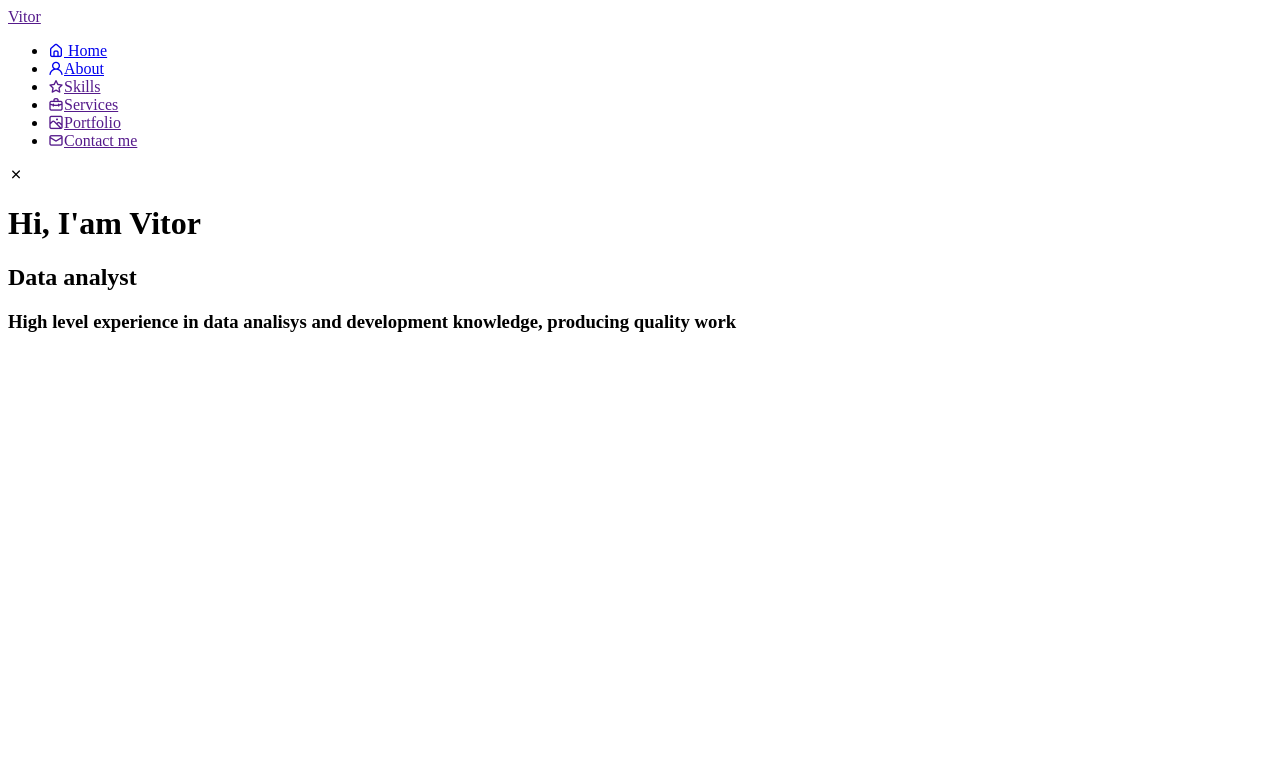
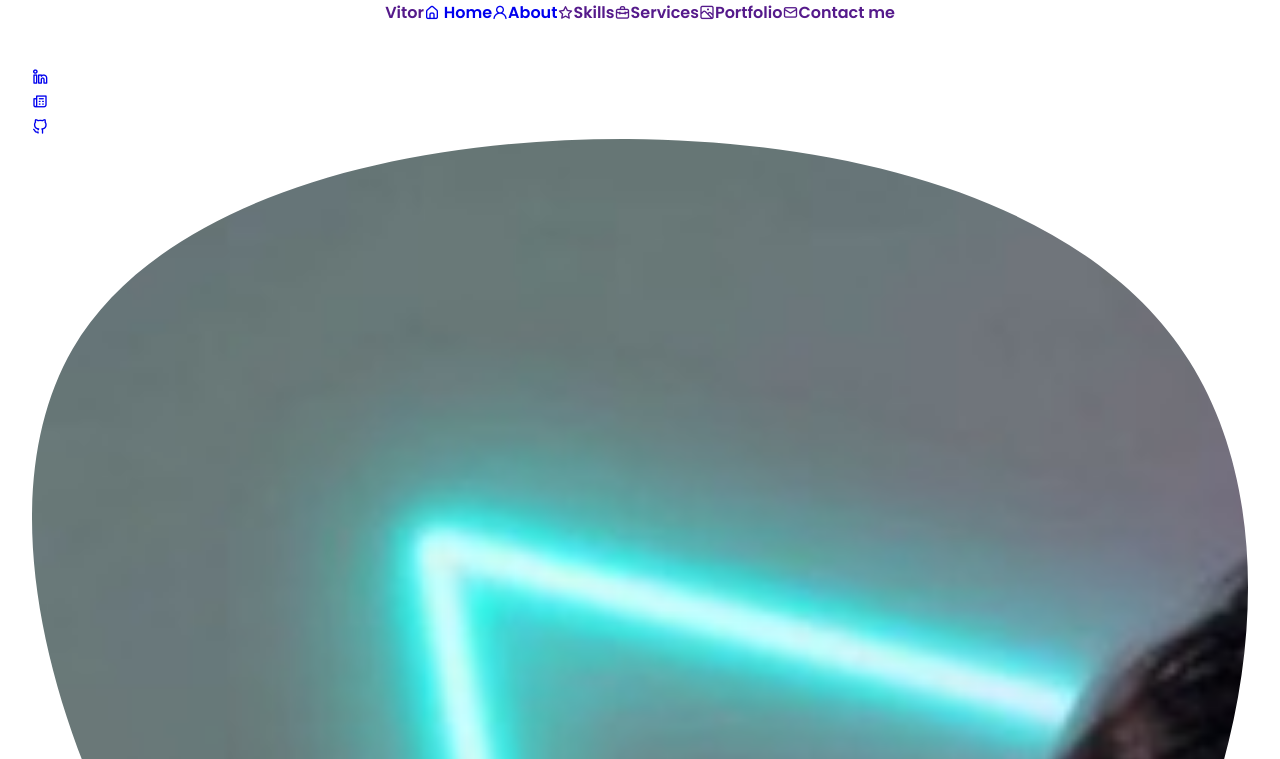
Before and after one commit to vitdias/Portfolio-CV-website, a plain HTML site: page index.html in a window 1280 px wide. Shown: the top 759 px of the page. Drawn offline with nearby package versions, Linux system fonts and the light colour scheme.

Commit message:
2nd Commit

```diff
--- a/assets/css/style.css
+++ b/assets/css/style.css
@@ -1,61 +1,62 @@
-/* ========================== GOOGLE FONTS ========================== */
+ /* ========================== GOOGLE FONTS ========================== */
 @import url('https://fonts.googleapis.com/css2?family=Poppins:wght@400;500;600&display=swap');
 
 /* ========================== VARIABLES CSS ========================== */
 :root{
-    --header-height: 3rem;
-
-    /* =========== Colors =========== */
-    --hue-color: ;
-
-    /* HSL color mode */
-    --first-color: #2ebfcc;
-    --first-color-second: ;
-    --first-color-alt: ;
-    --first-color-ligther: ;
-    --title-color: ;
-    --text-color: ;
-    --text-color-light: ;
-    --input-color: ;
-    --body-color: ;
-    --container-color: ;
-
-    /* =========== Font an typography =========== */
-    --body-font: 'Poppins', sans-serif;
-
-    /* .5rem = 8px, 1rem = 16px, 1.5rem =24px ... */
-    --big-font-size: 2rem;
-    --h1-font-size: 1.5rem;
-    --h2-font-size: 1.25rem;
-    --h3-font-size: 1.125rem;
-    --normal-font-size: .938rem;
-    --small-font-size: .813rem;
-    --smaller-font-size: .75rem;
-
-    /* =========== Font weight =========== */
-    --font-medium: 500;
-    --font-semi-size: 600;
-
-    /* =========== Margenes bottom =========== */
-    --mb-0-25: .25rem;
-    --mb-0-5: .5rem;
-    --mb-0-75: .75rem;
-    --mb-0-1: .1rem;
-    --mb-1-5: 1.5rem;
-    --mb-2: 2rem;
-    --mb-2-5: 2.5rem;
-    --mb-3: 3rem;
-
-     /* =========== z index =========== */
-     --z-tooltip: 10;
-     --z-fixed: 100rem;
-     --z-modal: 1000rem;
+    --font-weight: 600;
+    --font-color: #22222A;
+}
 
 
-    /* =========== BASE =========== */
-    /* *{
-        box-sizing: border-box;
-        padding: 0;
-        margin: 0;
-    } */
+
+/* ========================== CSS ========================== */
+*{
+    box-sizing: border-box;
+    padding: 0;
+    margin: 0;
+    text-decoration: none;
 }
+/* ========================== HOME ========================== */
+
+
+
+.body{
+    font-size: 100%;
+    font-family: 'Poppins', sans-serif;
+}
+
+.header{
+        display: flex;
+        flex-direction: row;
+        justify-content: space-around;
+        align-items: center;
+        font-family: 'Poppins', sans-serif;
+}
+
+.nav__logo{
+    height: 2rem;
+}
+
+.nav__container{
+    font-weight: var(--font-weight);
+    display: flex;
+    flex-direction: row;
+}
+
+.nav__menu{
+    display: flex;
+    justify-content: flex-end;
+    color: var(--font-color);
+}
+
+.main{
+    font-family: 'Poppins', sans-serif;
+    padding: 2rem;
+    align-items: center;
+    color: var(--font-color);
+}
+
+.home__social{
+    display: flex;
+    flex-direction: column;
+}
--- a/index.html
+++ b/index.html
@@ -10,62 +10,90 @@
 
 
     <!-- ========================== CSS ========================== -->
-    <link rel="stylesheet" href="/assets/css/style.css">
+
+    <link rel="stylesheet" href="./assets/css/style.css">
 
     <title>Vitor Azambuja - Portfólio</title>
 </head>
 
 <body>
     <!-- ========================== HEADER ========================== -->
-    <header class="header" id="header"></header>
-    <nav class="nav container">
+    <header class="header" id="header">
+        <nav class="nav__container">
             <a href="" class="nav__logo">Vitor</a>
-
             <div class="nav__menu">
-            <ul class="nav__list grid">
-                <li class="nav__item">
                 <a href="#home" class="naav_link">
-                        <i class="uil uil-estate"></i> Home
-                    </a>
-                </li>
-                <li class="nav__item">
+                    <i class="uil uil-estate"></i> Home</a>
                 <a href="#about" class="naav_link">
-                        <i class="uil uil-user"></i>About
-                    </a>
-                </li>
-                <li class="nav__item">
+                    <i class="uil uil-user"></i>About</a>
                 <a href="" class="naav_link">
-                        <i class="uil uil-star"></i>Skills
-                    </a>
-                </li>
-                <li class="nav__item">
+                    <i class="uil uil-star"></i>Skills</a>
                 <a href="" class="naav_link">
-                        <i class="uil uil-briefcase-alt"></i>Services
-                    </a>
-                </li>
-                <li class="nav__item">
+                    <i class="uil uil-briefcase-alt"></i>Services</a>
                 <a href="" class="naav_link">
-                        <i class="uil uil-scenery"></i>Portfolio
-                    </a>
-                </li>
-                <li class="nav__item">
-                    <a href="" class="Contact me">
-                        <i class="uil uil-envelope-alt"></i>Contact me
-                    </a>
-                </li>
-            </ul>
-            <i class="uil uil-times nav__close" id="nav-close"></i>
+                    <i class="uil uil-scenery"></i>Portfolio</a>
+                <a href="" class="naav_link">
+                    <i class="uil uil-envelope-alt"></i>Contact me</a>
             </div>
 
             <div class="naav__btns">
 
             </div>
         </nav>
+    </header>
     <!-- ========================== MAIN ========================== -->
     <main class="main">
-        <h1>Hi, I'am Vitor</h1>
-        <h2>Data analyst</h2>
-        <h3>High level experience in data analisys and development knowledge, producing quality work</h3>
+        <div class="home__container" id="home">
+            <div class="home__social">
+                <a href="https://bit.ly/3zDuIoY" class="home-social-icon" target="_blank">
+                    <i class="uil uil-linkedin-alt"></i>
+                </a>
+                <a href="https://bit.ly/3HPnxwO" class="home-social-icon" target="_blank">
+                    <i class="uil uil-newspaper"></i>
+                </a>
+                <a href="https://bit.ly/3GqwmND" class="home-social-icon" target="_blank">
+                    <i class="uil uil-github-alt"></i>
+                </a>
+            </div>
+
+            <div class="home__img">
+                <svg class="home__blob" viewBox="0 0 200 187" xmlns="http://www.w3.org/2000/svg"
+                    xmlns:xlink="http://www.w3.org/1999/xlink">
+                    <mask id="mask0" mask-type="alpha">
+                        <path d="M190.312 36.4879C206.582 62.1187 201.309 102.826 182.328 134.186C163.346 165.547
+                        130.807 187.559 100.226 186.353C69.6454 185.297 41.0228 161.023 21.7403 129.362C2.45775
+                        97.8511 -7.48481 59.1033 6.67581 34.5279C20.9871 10.1032 59.7028 -0.149132 97.9666
+                        0.00163737C136.23 0.303176 174.193 10.857 190.312 36.4879Z" />
+                    </mask>
+                    <g mask="url(#mask0)">
+                        <path d="M190.312 36.4879C206.582 62.1187 201.309 102.826 182.328 134.186C163.346
+                        165.547 130.807 187.559 100.226 186.353C69.6454 185.297 41.0228 161.023 21.7403
+                        129.362C2.45775 97.8511 -7.48481 59.1033 6.67581 34.5279C20.9871 10.1032 59.7028
+                        -0.149132 97.9666 0.00163737C136.23 0.303176 174.193 10.857 190.312 36.4879Z" />
+                        <image class="home__blob-img" href="./assets/img/perfil.jpeg" />
+                    </g>
+                </svg>
+            </div>
+
+            <div class="home__data">
+                <h1 class="home__title">Hi, I'am Vitor</h1>
+                <h3 class="home__subtitle">Data analyst</h3>
+                <p class="home__description">High level experience in data analisys and development knowledge, producing
+                    quality work</p>
+                <a href="#contact" class="button button--flex">
+                    Contact Me <i class="uil uil-message button__icon"></i>
+                </a>
+            </div>
+
+            <div class="home__scroll">
+                <a href="#about" class="home__scroll-button button--flex">
+                    <i class="uil uil-mouse-alt home__scroll-mouse"></i>
+                    <span class="home__scroll-name">Scroll down</span>
+                    <i class="uil uil-arrow-down home__scroll-arrow"></i>
+                </a>
+            </div>
+        </div>
+
     </main>
 
     <!-- ========================== FOOTER ========================== -->
@@ -75,10 +103,8 @@
 
 
     <!-- ========================== SWIPER JS ========================== -->
-    <script src=""></script>
 
     <!-- ========================== MAIN JS ========================== -->
-    <script src="/assets/js/main.js"></script>
 </body>
 
 </html>
```
Also changed, not shown: assets/img/blob.svg (added), assets/img/perfil.jpeg (added). Lines whose indentation alone changed are shown as unchanged.
